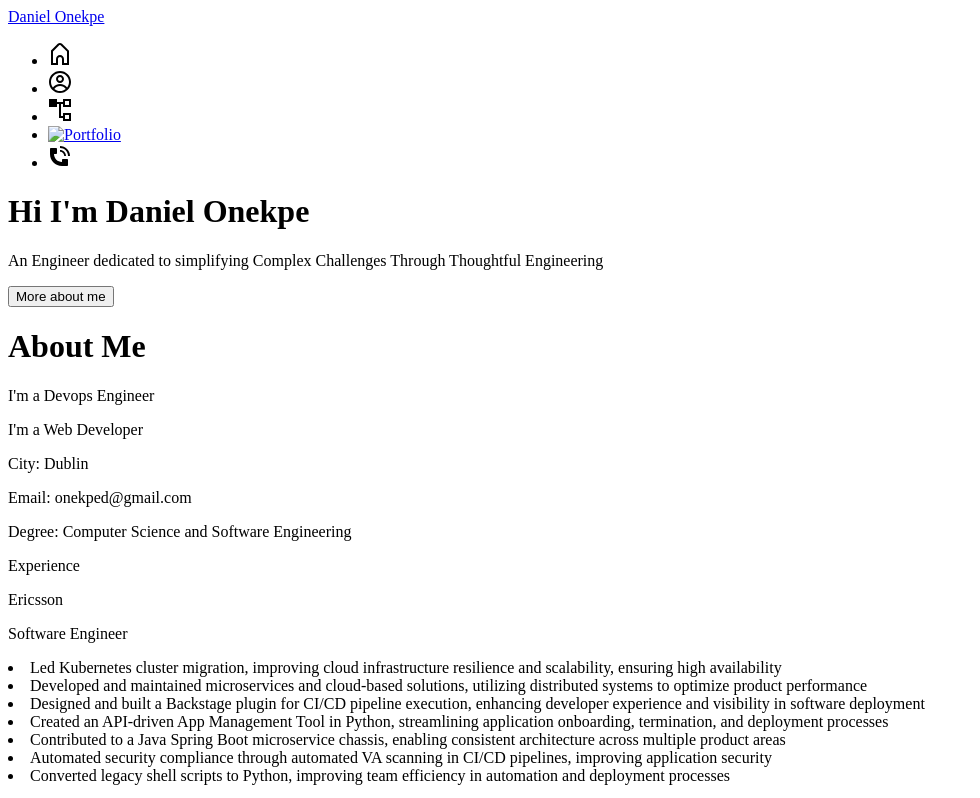
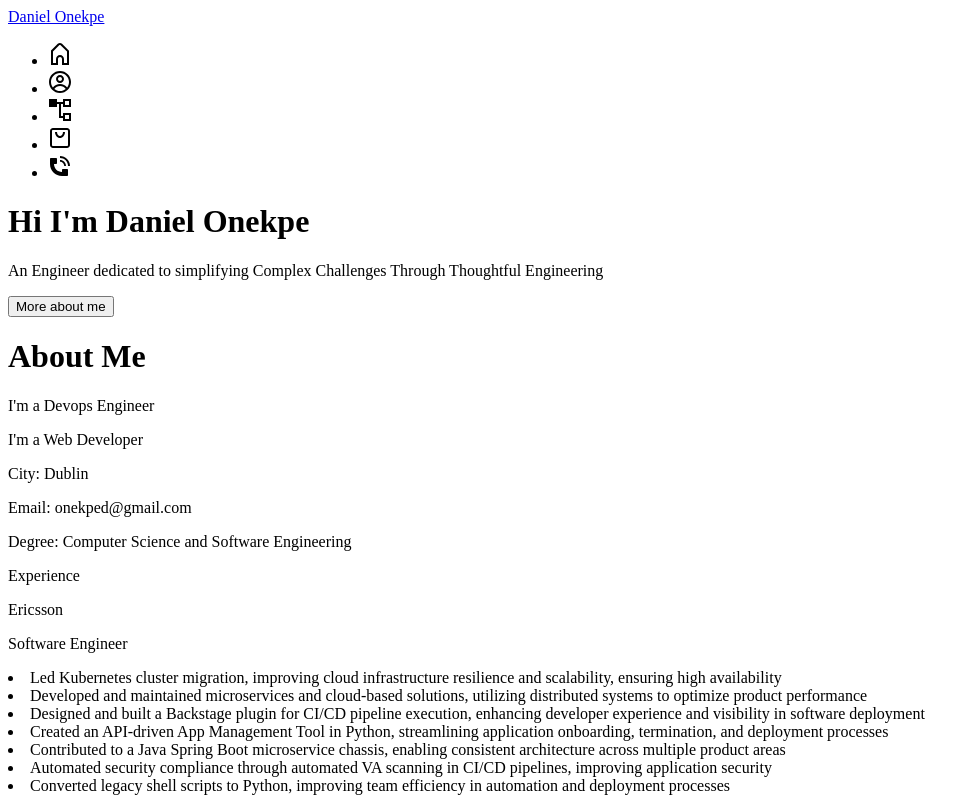
Before and after one commit to DanielOnekpe/danielonekpe.github.io, a plain HTML site: page index.html in a window 1280 px wide. Shown: the top 798 px of the page, without its empty margins (0-980 px from the left). Drawn offline with Linux system fonts and the light colour scheme; a web font is replaced by a local one.

Commit message:
Fix syntax errors

```diff
--- a/index.html
+++ b/index.html
@@ -19,7 +19,7 @@
                 <li><a href="#intro"><img src="img/home.svg" alt="Home"></a></li>
                 <li><a href="#aboutMe"><img src="img/aboutme.svg" alt="About"></a></li>
                 <li><a hreF="#skills"><img src="img/skills.svg" alt="Skills"></a></li>
-                <li><a href="#portfolio"><img src="img/portifolio.svg" alt="Portfolio"></a></li>
+                <li><a href="#portfolio"><img src="img/portfolio.svg" alt="Portfolio"></a></li>
                 <li><a href="#contact"><img src="img/contact.svg" alt="Contact"></a></li>
             </ul>
         </nav>
```
